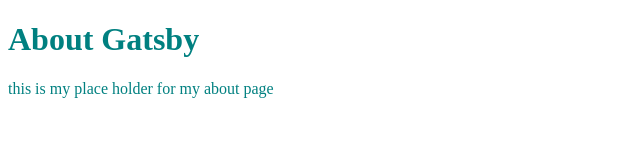
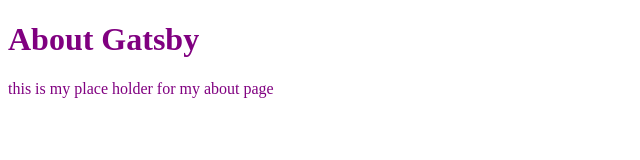
Before and after one commit to joshie-2/gatsby_netlify_tutorial, a Gatsby site: page /about in a window 1280 px wide. Shown: the whole page, without its empty margins (0-640 px from the left). Built offline with nearby package versions, Linux system fonts and the light colour scheme; Gatsby itself is replaced by a stand-in of ours.

Commit message:
changed style to purple

```diff
--- a/src/pages/about.js
+++ b/src/pages/about.js
@@ -2,7 +2,7 @@
 import Header from "../components/header"
 export default function About() {
   return (
-    <div style={{ color: `teal` }}>
+    <div style={{ color: `purple` }}>
       <Header headerText="About Gatsby" />
       <p>this is my place holder for my about page</p>
     </div>
```
